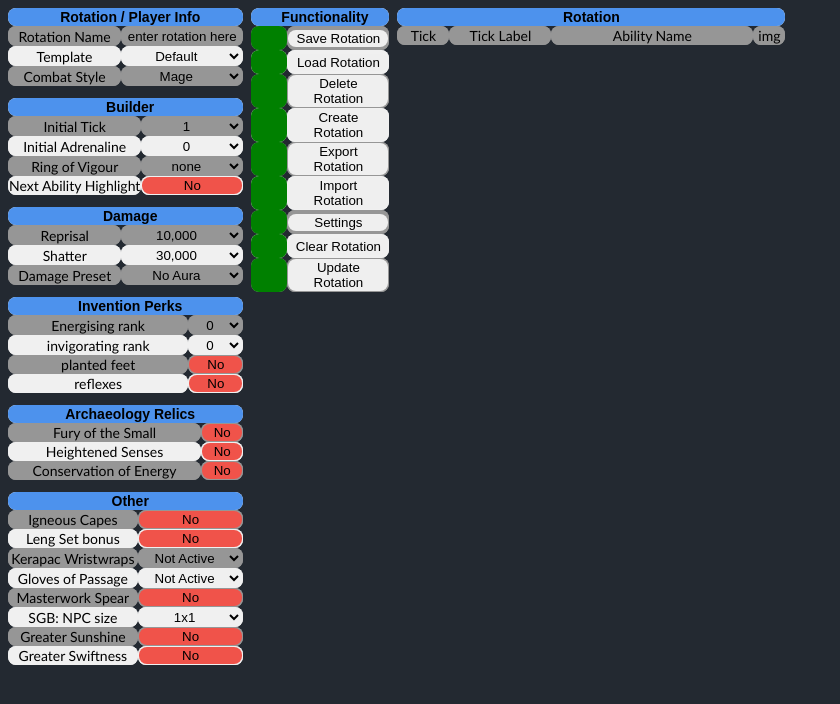
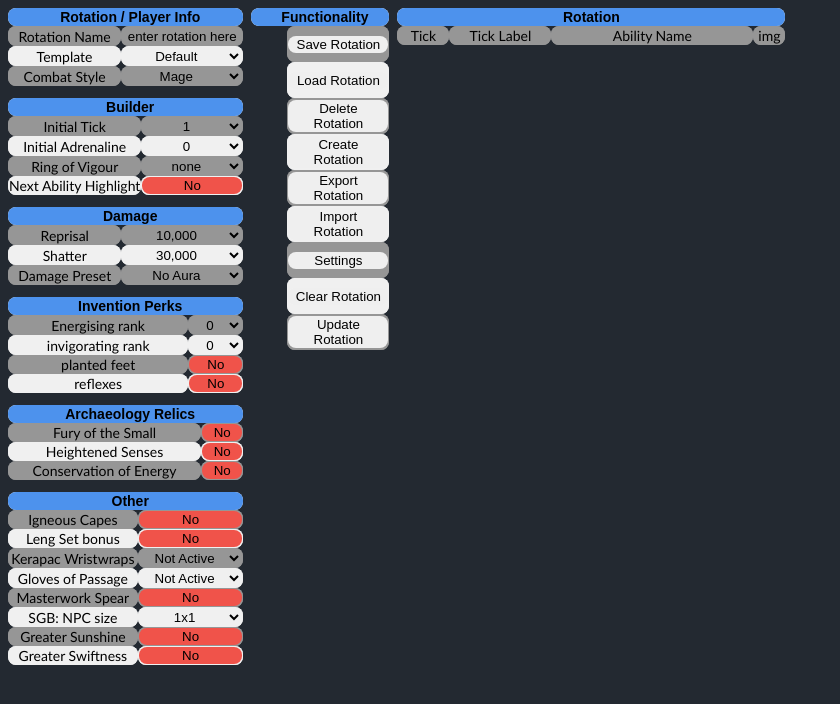
Before and after one commit to gaasha/schekroud.github.io, a plain HTML site: page index.html in a window 1280 px wide. Shown: the whole page, without its empty margins (0-840 px from the left). Drawn offline with Linux system fonts and the light colour scheme.

Commit message:
make icon cell backgrounds the same as the background colour so they are hidden. icons draw above this as images

```diff
--- a/style.css
+++ b/style.css
@@ -132,9 +132,13 @@ td:nth-child(2) {
 .icon-col {
   text-align: -webkit-center;
   width: 32px;
-  height: 20px;
+  height: 32px;
   padding: 2px;
-  background-color: #008000;
+  background-color: #232931;
+  border-radius:0px
+}
+.icon-col td {
+  border-radius:0px;
 }
 
 .icon-col > img {
```
